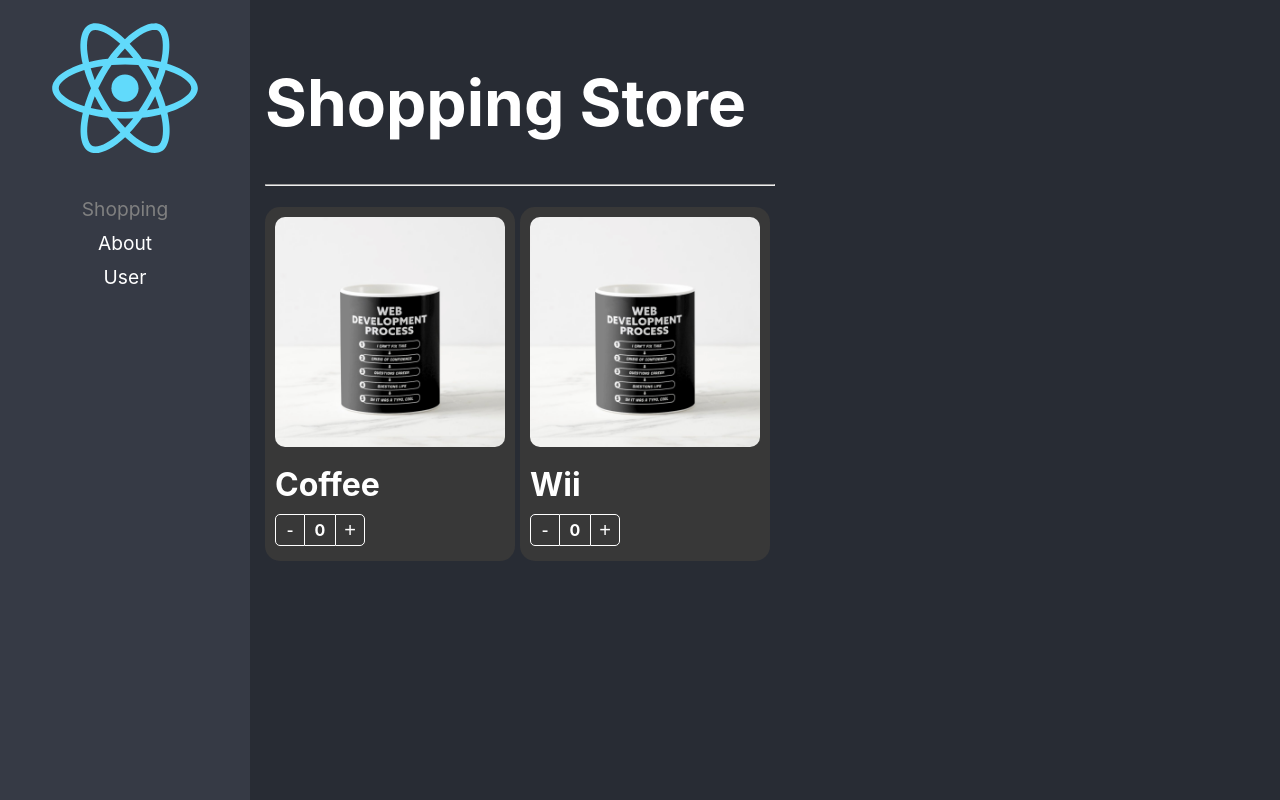
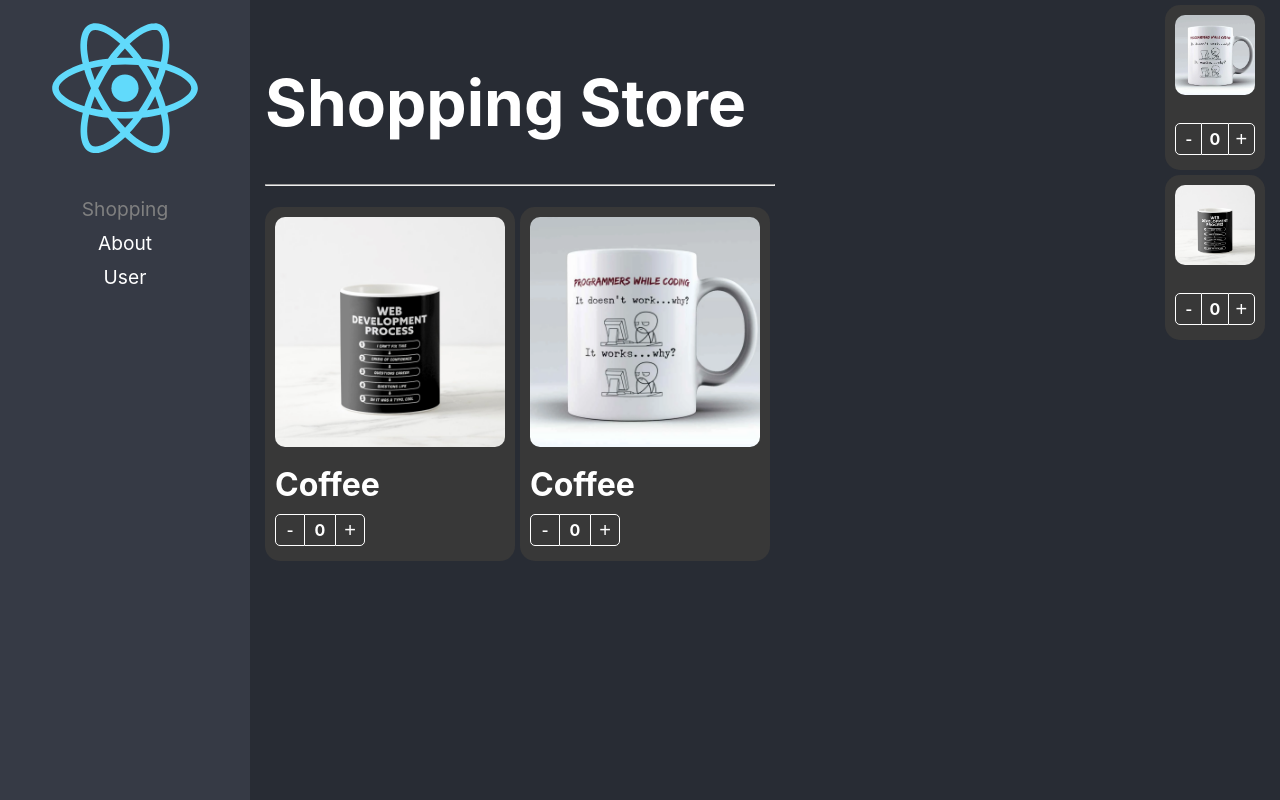
Before and after one commit to ArisEspino/Learning_react, a React (Create React App) app in the folder react-app_2/: page / in a window 1280 px wide. Built offline with nearby package versions, Linux system fonts and the light colour scheme.

Commit message:
make onChanges

```diff
--- a/react-app_2/src/02-component-patterns/components/ProductCard.tsx
+++ b/react-app_2/src/02-component-patterns/components/ProductCard.tsx
@@ -1,14 +1,15 @@
 import styles from '../styles/styles.module.css';
 import { useProduct } from '../hooks/useProduct';
 import React, { createContext, ReactElement } from 'react';
-import { Product, ProductContextProps } from '../interfaces/interfaces';
+import { onChangeArgs, Product, ProductContextProps } from '../interfaces/interfaces';
 
 //Definimos el producto que va hacer de tipo Product es decir lo que contiene Product debe de cumplir lo que contiene
 export interface Props {
     children?: ReactElement | ReactElement[];
     product: Product;
     className?: string;
-    style?: React.CSSProperties
+    style?: React.CSSProperties;
+    onChange?: (args: onChangeArgs) => void;//object
 }
 
 //useContext posee objetos
@@ -17,9 +18,9 @@
 const { Provider } = ProductContext;
 
 
-export const ProductCard = ({ product, children, className, style }: Props) => {
+export const ProductCard = ({ product, children, className, style, onChange }: Props) => {
 
-    const { counter, IncreaseBy } = useProduct();
+    const { counter, IncreaseBy } = useProduct({ onChange, product });//Hooks
 
     return (
         <Provider value={{
@@ -28,8 +29,8 @@
             product
         }}>
             <div
-            style={style}
-            className={`${styles.productCard} ${className}`}>
+                style={style}
+                className={`${styles.productCard} ${className}`}>
                 {children}
             </div>
         </Provider>
--- a/react-app_2/src/02-component-patterns/hooks/useProduct.ts
+++ b/react-app_2/src/02-component-patterns/hooks/useProduct.ts
@@ -1,12 +1,21 @@
 import { useState } from "react";
+import { Product, onChangeArgs } from '../interfaces/interfaces';
 
 
-export const useProduct = () => {
+interface useProductArgs {
+    product: Product;
+    onChange?: (args: onChangeArgs) => void;
+}
+
+export const useProduct = ({ onChange, product }: useProductArgs) => {
 
     const [counter, setCounter] = useState(0);
 
     const IncreaseBy = (value: number) => {
-        setCounter(prev => Math.max(prev + value, 0));
+
+        const newValue = Math.max(counter + value, 0)
+        setCounter(newValue);
+        onChange && onChange({ count : newValue, product});//Si es undefine no se va ejecutar caso contrario se ejecuta
     }
     return {
         counter,
--- a/react-app_2/src/02-component-patterns/interfaces/interfaces.ts
+++ b/react-app_2/src/02-component-patterns/interfaces/interfaces.ts
@@ -32,3 +32,8 @@
     Buttons: (Props: ButtonProps) => JSX.Element
 
 }
+
+export interface onChangeArgs {
+    product: Product;
+    count: number;
+}
--- a/react-app_2/src/02-component-patterns/pages/ShoppingPage.tsx
+++ b/react-app_2/src/02-component-patterns/pages/ShoppingPage.tsx
@@ -1,17 +1,36 @@
+import { useState } from "react";
 import { ProductButtons, ProductCard, ProductImage, ProductTitle } from "../components/index"
+import { Product } from "../interfaces/interfaces";
 import '../styles/custom-styles.css';
 
-
 //Ahora rellenamos lo que interface Product contiene
-export const product = {
+const product1 = {
     id: '1',
     title: 'Coffee',
     img: './coffee-mug.png'
+}
+const product2 = {
+    id: '2',
+    title: 'Coffee Mug - Meme',
+    img: './coffee-mug2.png'
+}
+//Unimos los dos products en un arreglo que es de tipo Product
+const products: Product[] = [product1, product2];
 
+//Voy a extender mi Product add un nuevo atributo (count) mi interface se llama ProductInCart
+interface ProductInCart extends Product {
+    count: number
 }
 
+export const ShoppingPage = () => {
 
-export const ShoppingPage = () => {
+    //Say mi useState sera un objeto que reciba los atributos de Product pasando como tipo de dato mi interface ProductInCart
+    const [shoppingCart, setShoppingCart] = useState<{ [key: string]: ProductInCart }>({});
+
+    //show count
+    const onProductCountChange = ({ count, product }: { count: number, product: Product }) => {
+        console.log('onProductCountChange', count, product);
+    }
     return (
         <div >
             <h1>Shopping Store</h1>
@@ -22,41 +41,59 @@
                 flexDirection: 'row',
                 flexWrap: 'wrap'
             }}>
-                {/*Forma 1 de usar */}
+                {products.map(productos => (
                     <ProductCard
+                        key={productos.id}
+                        product={productos}
                         className="bg-dark"
-                    product={product} >
-                    <ProductCard.Image className="custom-image" />
-                    <ProductCard.Title
-                        title={'Coffee'}
-                        className="text-white"
-                    />
-                    <ProductCard.Buttons
-                        className="custom-buttons"
-                    />
-                </ProductCard>
-                {/*Forma 2 de usar */}
-
-                <ProductCard
-                    product={product}
-                    className="bg-dark">
-
+                        onChange={(e) => onProductCountChange(e)}
+                    >
                         <ProductImage
                             className="custom-image"
                         />
                         <ProductTitle
-                        title={'Wii'}
+                            title={'Coffee'}
                             className="text-white"
                         />
                         <ProductButtons
                             className="custom-buttons"
                         />
                     </ProductCard>
+                ))}
 
-                {/*Usar directamente los styles y/o junto con el className */}
+                <div className="shopping-cart">
+                    <ProductCard
+                        product={product2}
+                        className="bg-dark"
+                        style={{
+                            width: '100px'
+                        }}
+                    >
 
+                        <ProductImage
+                            className="custom-image"
+                        />
+                        <ProductButtons
+                            className="custom-buttons"
+                        />
+                    </ProductCard>
+
+
+                    <ProductCard
+                        product={product1}
+                        className="bg-dark"
+                        style={{
+                            width: '100px'
+                        }}>
+                        <ProductImage
+                            className="custom-image"
+                        />
+                        <ProductButtons
+                            className="custom-buttons"
+                        />
+                    </ProductCard>
                 </div>
-
             </div>
+        </div >
     )
 }
--- a/react-app_2/src/02-component-patterns/styles/custom-styles.css
+++ b/react-app_2/src/02-component-patterns/styles/custom-styles.css
@@ -16,9 +16,16 @@
     border-radius: 20px
 }
 
-.custom-buttons button, .custom-buttons div{
+.custom-buttons button,
+.custom-buttons div {
     color: white;
     border-color: white;
 
+}
 
+
+.shopping-cart {
+    position: fixed;
+    top: 0px;
+    right: 10px;
 }
```
Also changed, not shown: react-app_2/public/coffee-mug2.png (added). Lines whose indentation alone changed are shown as unchanged.
